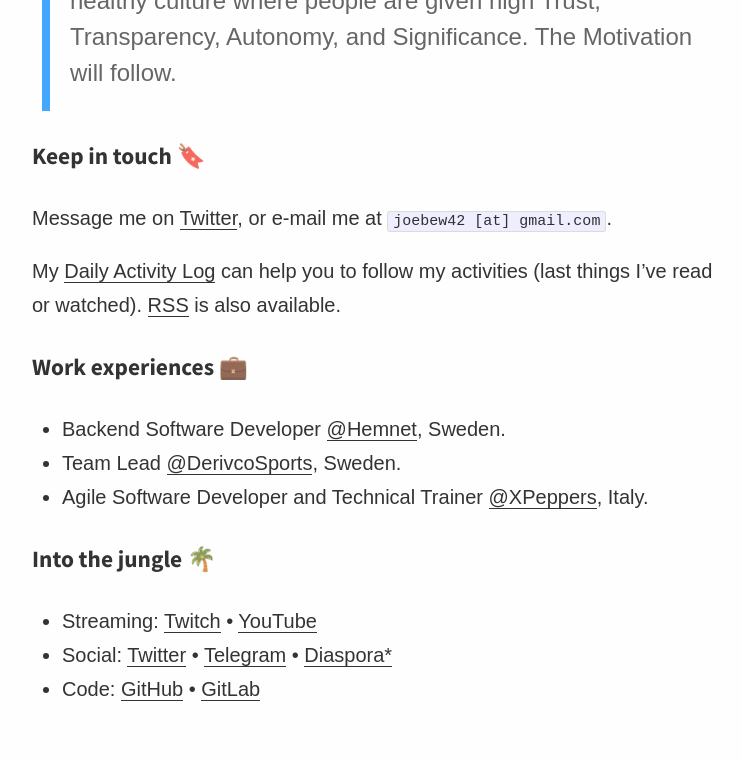
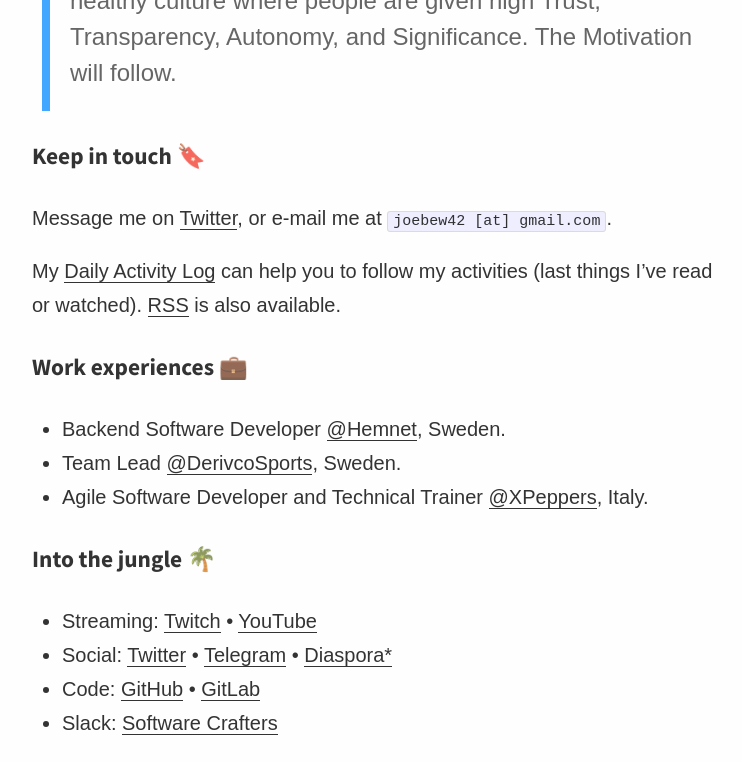
Before and after one commit to joebew42/joebew42.github.io, a Jekyll site: the page built from about.md, in a window 1280 px wide and 900 px high, scrolled down 1016 px, cut to the strip 0-762 px from the top of the window. Shown: the whole strip, without its empty margins (258-1000 px from the left). Built offline with Jekyll 4.4.1, drawn with Linux system fonts in a browser that asks for light colours; emoji names are drawn with the system emoji font; some web fonts are replaced.

Commit message:
Update the about page
This reverts commit 53bece4696612102314e23f683677c66c870a2d8.

```diff
--- a/about.md
+++ b/about.md
@@ -46,3 +46,4 @@
 - Streaming: [Twitch](https://twitch.tv/joebew42) • [YouTube](https://www.youtube.com/channel/UCEt-X-5yZ86SYTNDbSQgVAQ)
 - Social: [Twitter](https://twitter.com/joebew42) • [Telegram](https://t.me/joebew42) • [Diaspora*](https://joindiaspora.com/people/fdc8e995614a2609)
 - Code: [GitHub](https://github.com/joebew42) • [GitLab](https://gitlab.com/joebew42)
+- Slack: [Software Crafters](http://slack.softwarecraftsmanship.org/)
```
